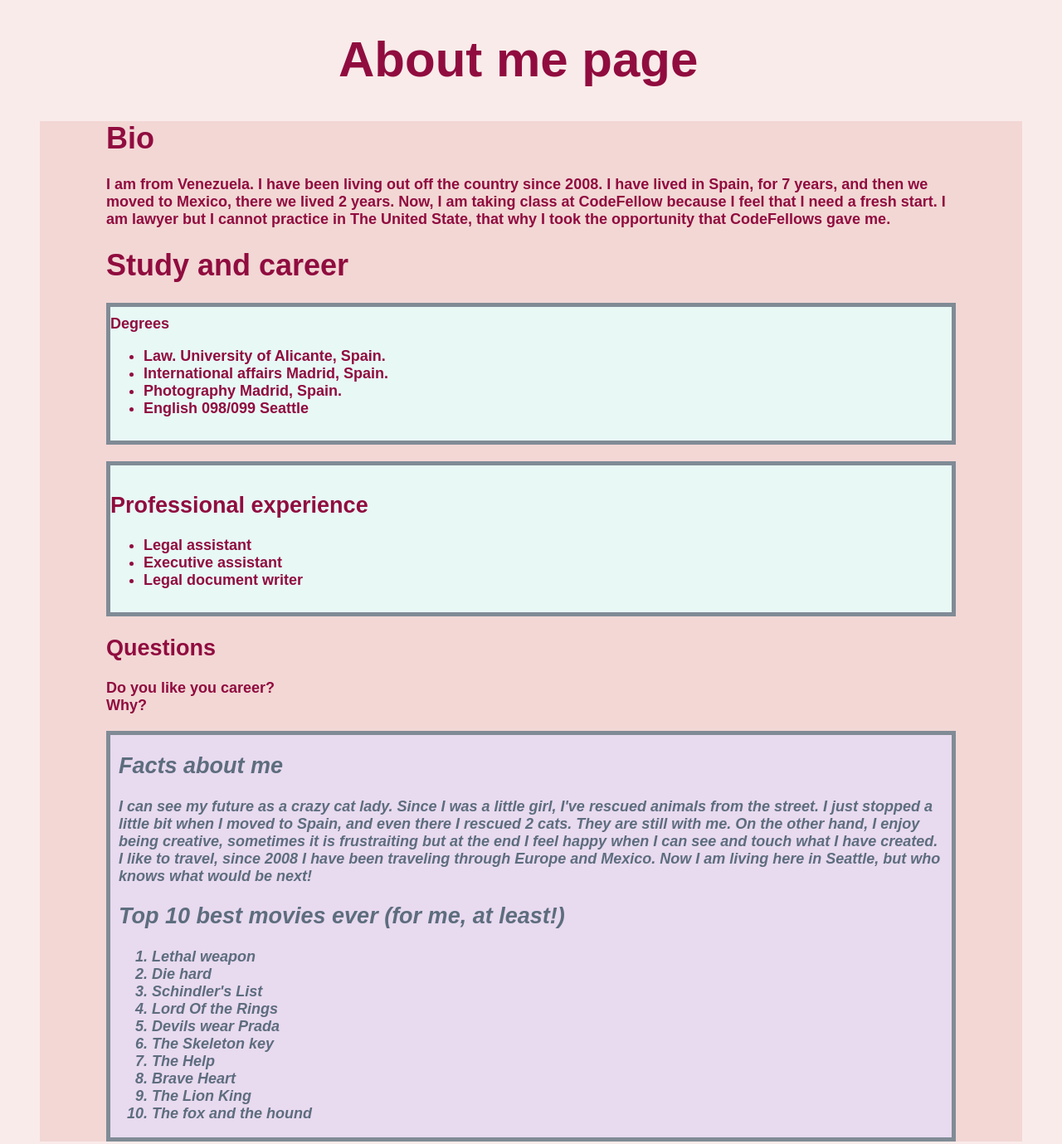
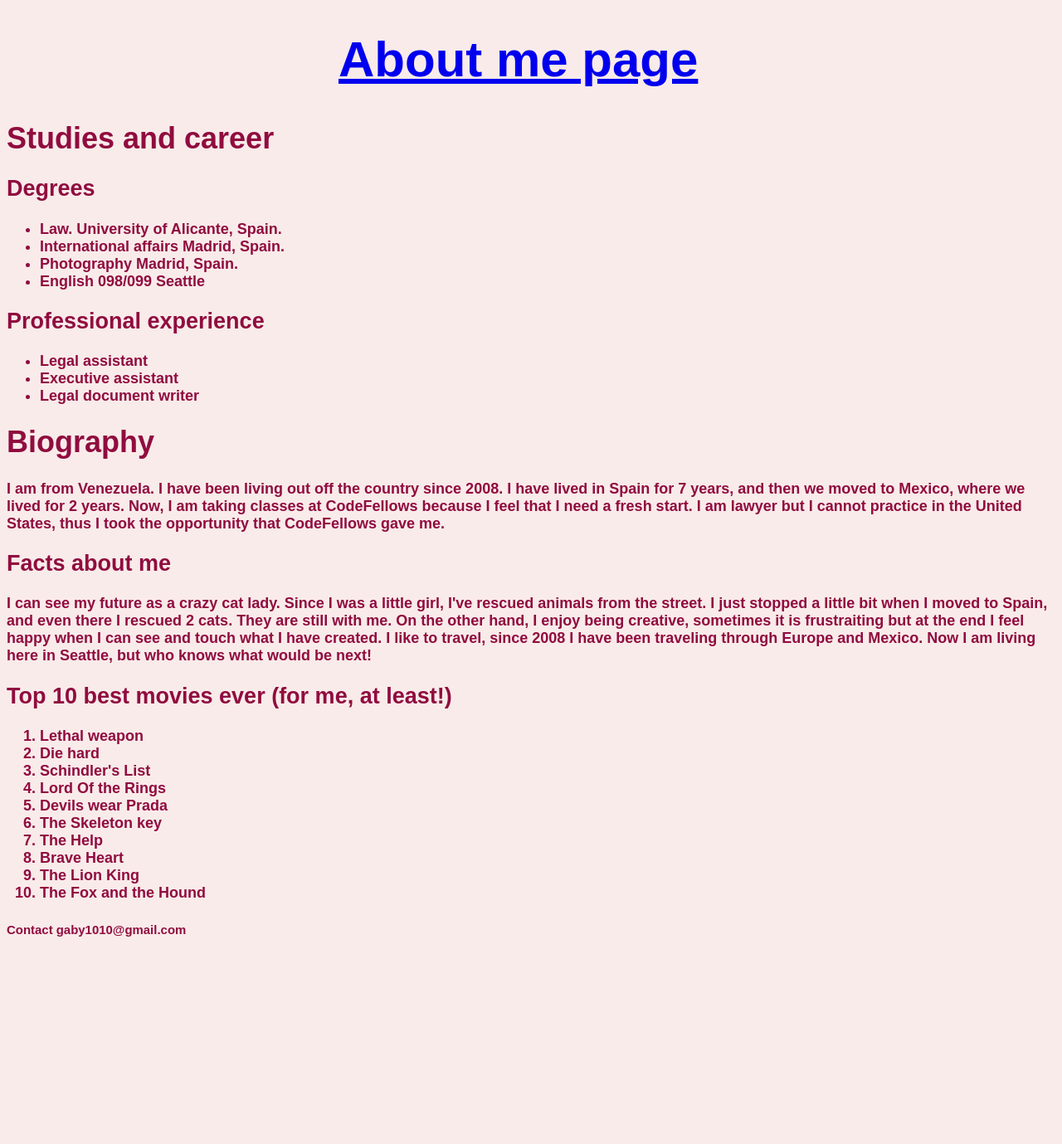
Before and after one commit to brunella10/about-me-101, a plain HTML site: page index.html in a window 1280 px wide. Shown: the part 311-1690 px from the top of the page at 83% size. After the commit the page ends 1465 px from the top, so only its background shows below. Drawn offline with Linux system fonts and the light colour scheme; a web font is replaced by a local one.

Commit message:
new div class fix indentation add h5

```diff
--- a/index.html
+++ b/index.html
@@ -1,23 +1,24 @@
 <!DOCTYPE html/>
+
 <html>
+<head>
   <link rel="stylesheet" href="style.css" />
-
+  <link href="https://fonts.googleapis.com/css?family=Source+Serif+Pro" rel="stylesheet"/>
+</head>
+<body>
+  <div>
     <img src="http://www.brunelladiez.com/wp-content/uploads/2014/07/Dusseldorfbridge.jpg">
   </img>
+</div>
 
-<div class="container">
+<div>
   <header>
-    About me page
+    <a href="https://www.linkedin.com/in/brunelladiez/"> About me page </a>
   </header>
 </div>
 
-<div class="container-body">
-  <body>
-    <h1 class="bio"> Bio </h1>
-    <p> I am from Venezuela. I have been living out off the country since 2008. I have lived in Spain, for 7 years, and then we moved to Mexico, there we lived 2 years. Now, I am taking class at CodeFellow because I feel that I need a fresh start. I am lawyer but I cannot practice in The United State, that why I took the opportunity that CodeFellows gave me. </p>
-
-    <h1 class="studies"> Study and career </h1>
-    <div class="container-degree".
+<h1 class="studies"> Studies and career </h1>
+<div>
   <h2 class="Study"> Degrees </h2>
   <ul>
     <li> Law. University of Alicante, Spain.</li>
@@ -26,7 +27,8 @@
     <li> English 098/099 Seattle</li>
   </ul>
 </div>
-  <div class="container-experience">
+
+<div>
   <h2 class="job"> Professional experience </h2>
   <ul>
     <li> Legal assistant </li>
@@ -34,22 +36,17 @@
     <li> Legal document writer </li>
   </lu>
 </div>
-
-  <h2 class="question1 question2"> Questions </h2>
-  <div id="content">
-    <div class="message"> Do you like you career?
-      <span id="question"></span>
+<div class="bio">
+  <h1 class="bio"> Biography </h1>
+  <p> I am from Venezuela. I have been living out off the country since 2008. I have lived in Spain for 7 years, and then we moved to Mexico, where we lived for 2 years. Now, I am taking classes at CodeFellows because I feel that I need a fresh start. I am lawyer but I cannot practice in the United States, thus I took the opportunity that CodeFellows gave me. </p>
 </div>
-    <div class="message"> Why?
-      <span id="other"></span>
-    </div>
-  </div>
-
-  <div class="container-rounded">
+<div class="column1">
   <h2 class="random"> Facts about me </h2>
   <p>
     I can see my future as a crazy cat lady. Since I was a little girl, I've rescued animals from the street. I just stopped a little bit when I moved to Spain, and even there I rescued 2 cats. They are still with me. On the other hand, I enjoy being creative, sometimes it is frustraiting but at the end I feel happy when I can see and touch what I have created. I like to travel, since 2008 I have been traveling through Europe and Mexico. Now I am living here in Seattle, but who knows what would be next!
   </p>
+</div>
+<div class="column2">
   <h2 class="movies"> Top 10 best movies ever (for me, at least!)</h2>
   <ol>
     <li> Lethal weapon </li>
@@ -61,12 +58,13 @@
     <li> The Help </li>
     <li> Brave Heart </li>
     <li> The Lion King </li>
-        <li> The fox and the hound</li>
-      <ol>
+    <li> The Fox and the Hound</li>
+  </ol>
+</div>
+
+<div>
+  <h5> Contact gaby1010@gmail.com </h5>
 </div>
 <script type="text/javascript" src="app.js"></script>
 </body>
-</div>
-
-
 </html>
```
Lines whose indentation alone changed are shown as unchanged.
